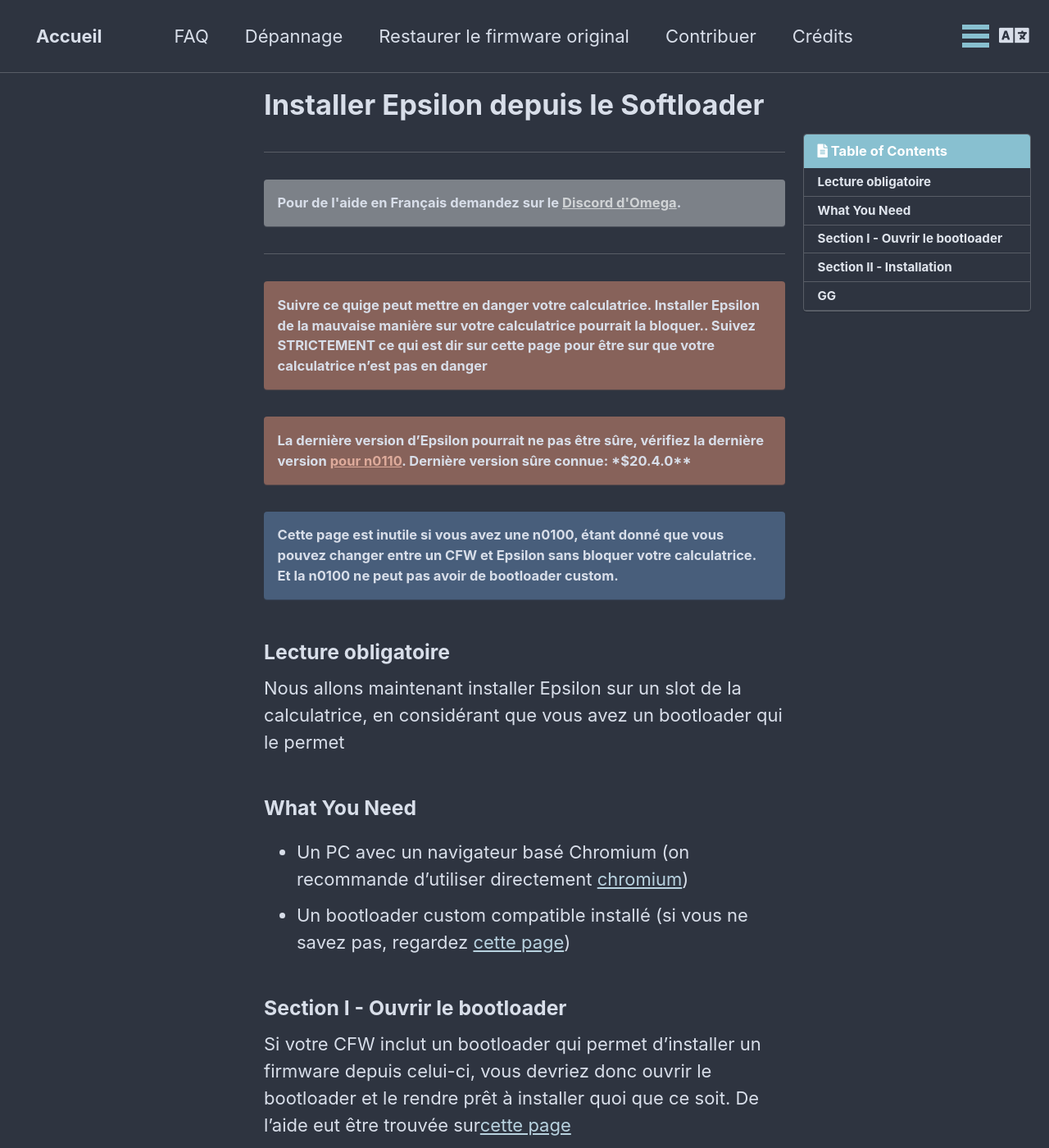
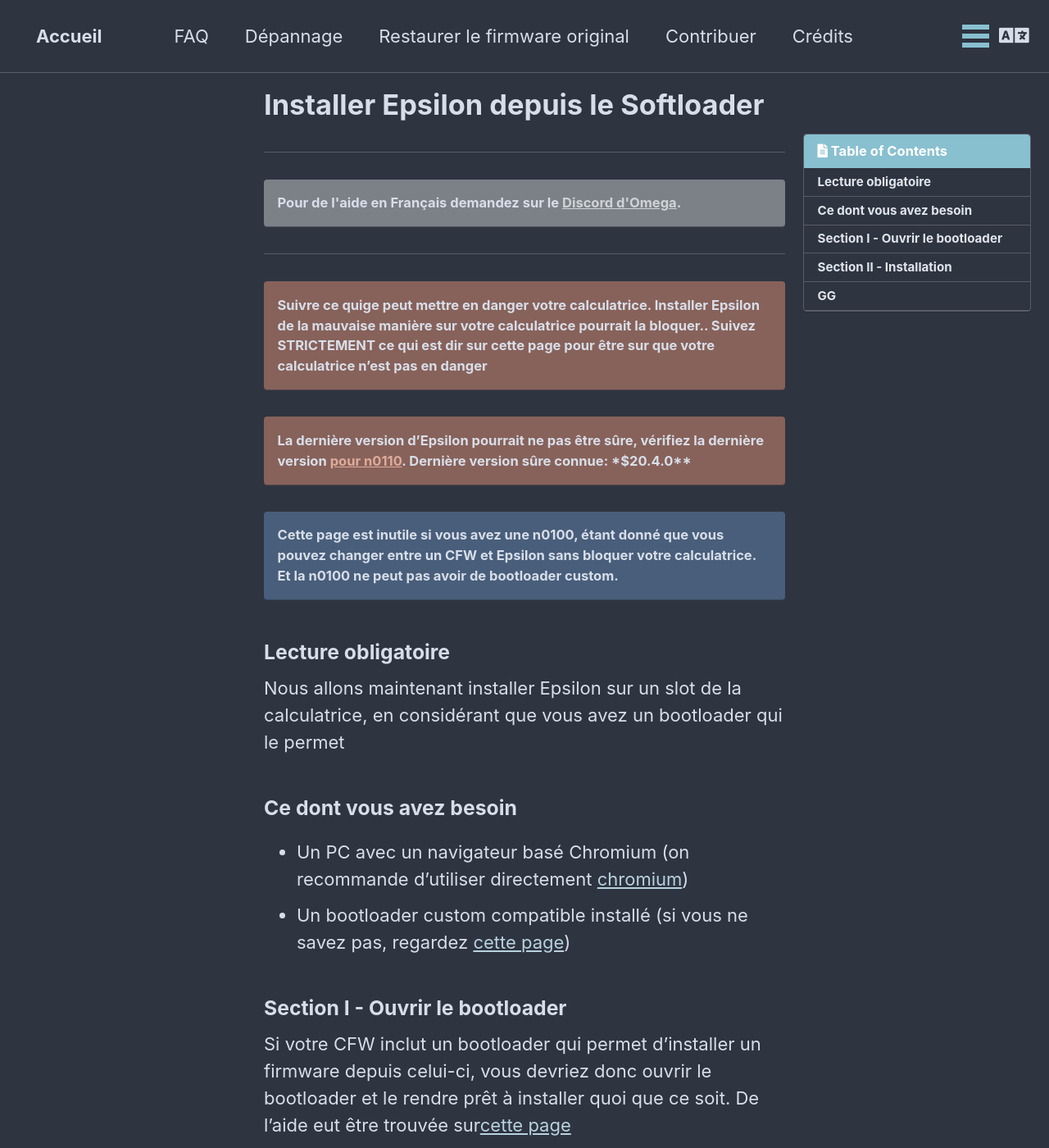
Before and after one commit to Omega-Numworks/Omega-Guide, a Jekyll site: the page built from _pages/fr_FR/install-epsilon-from-softloader.md, in a window 1280 px wide and 1400 px high. Shown: the whole window at 82% size. Built offline with Jekyll 4.4.1, drawn with Linux system fonts in a browser that asks for light colours; comment, search, counter and statistics services are not loaded.

Commit message:
Update install-epsilon-from-softloader.md

```diff
--- a/_pages/fr_FR/install-epsilon-from-softloader.md
+++ b/_pages/fr_FR/install-epsilon-from-softloader.md
@@ -17,7 +17,7 @@
 
 Nous allons maintenant installer Epsilon sur un slot de la calculatrice, en considérant que vous avez un bootloader qui le permet
 
-### What You Need
+### Ce dont vous avez besoin
 
 - Un PC avec un navigateur basé Chromium (on recommande d'utiliser directement [chromium](https://www.chromium.org/chromium-projects/))
 - Un bootloader custom compatible installé (si vous ne savez pas, regardez [cette page](choose-a-cfw))
```
